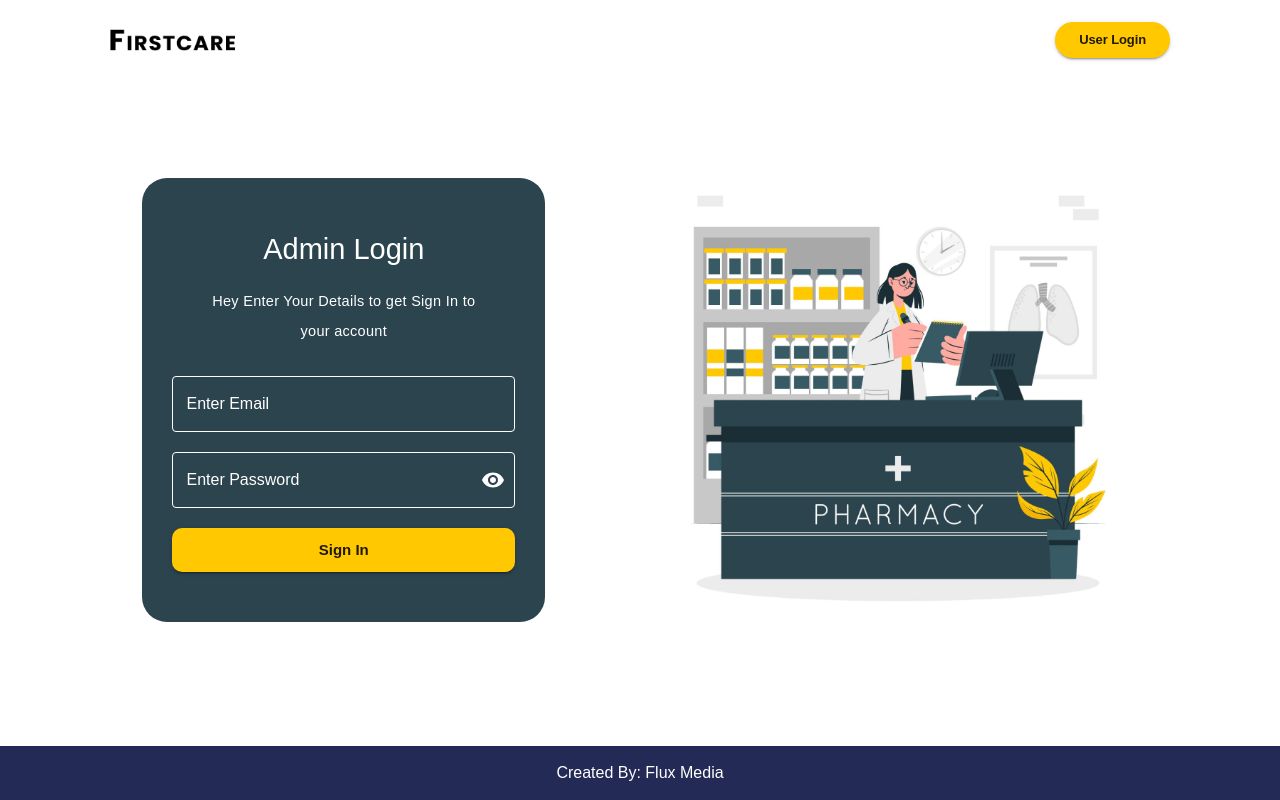
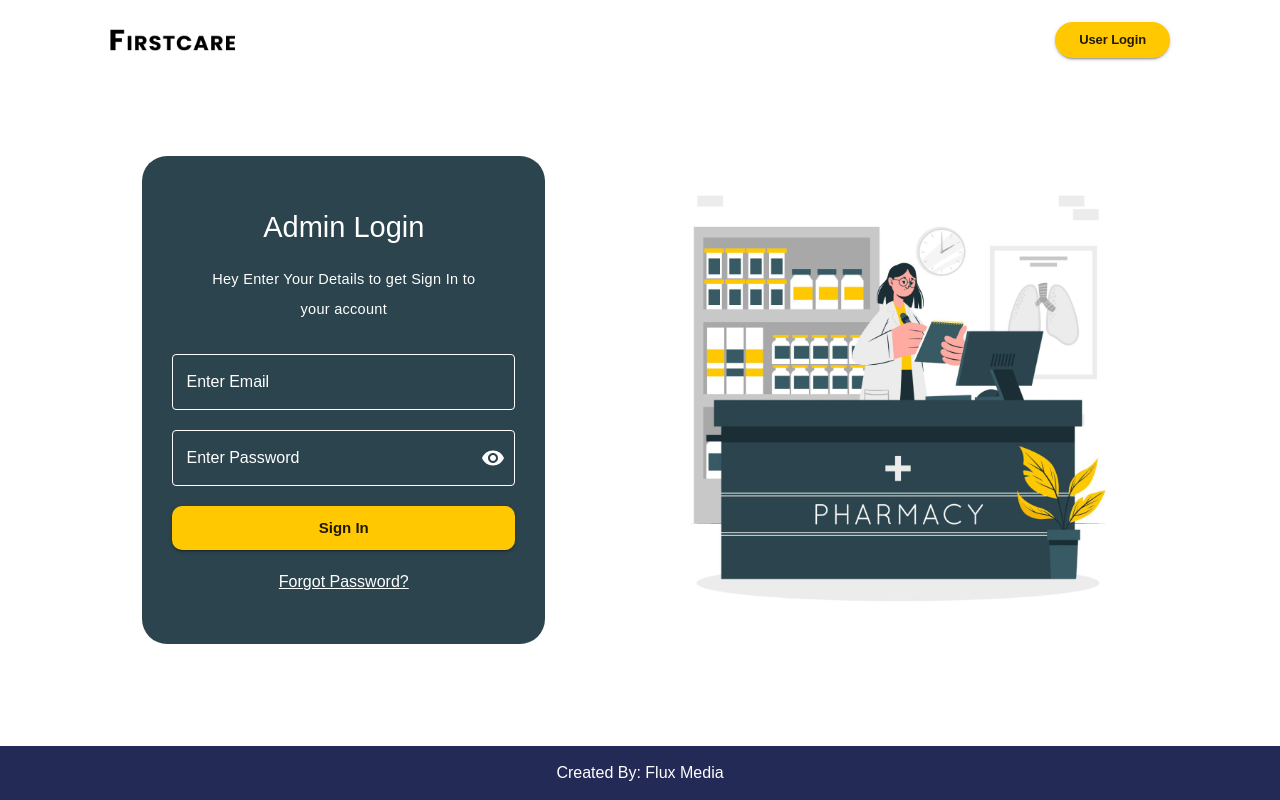
Before and after one commit to TusharPani14/FirstCare, a React (Create React App) app in the folder frontend/: page / in a window 1280 px wide. Built offline with nearby package versions, Linux system fonts and the light colour scheme.

Commit message:
Forgot Password added

```diff
--- a/frontend/src/Pages/AdminPages/SignIn.js
+++ b/frontend/src/Pages/AdminPages/SignIn.js
@@ -285,6 +285,9 @@ const SignIn = () => {
             >
               Sign In
             </Button>
+            <Link to="#">
+            <Typography variant="body1" color="white" sx={{textDecoration:"underline"}}>Forgot Password?</Typography>
+            </Link>
           </Stack>
 
           <Box
```
